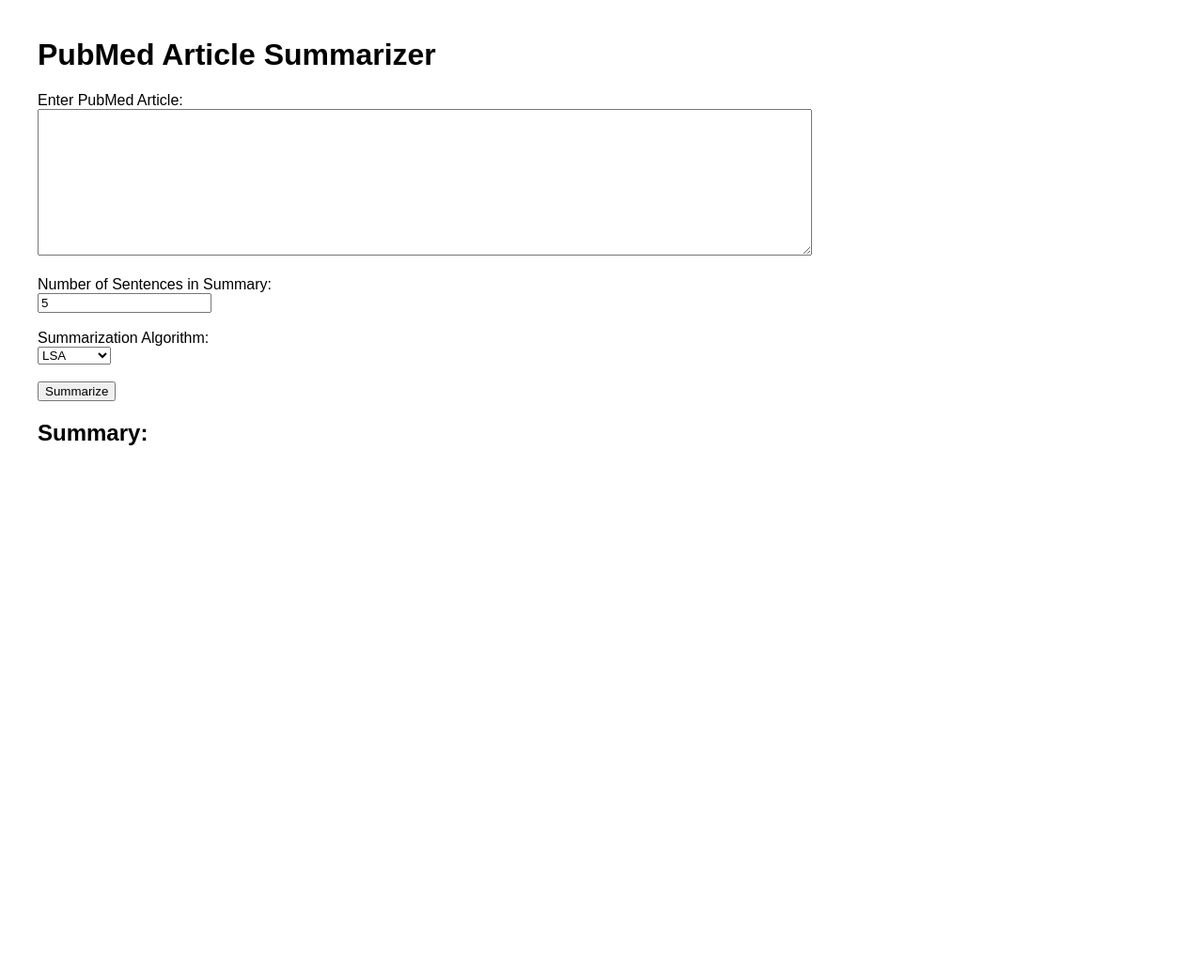
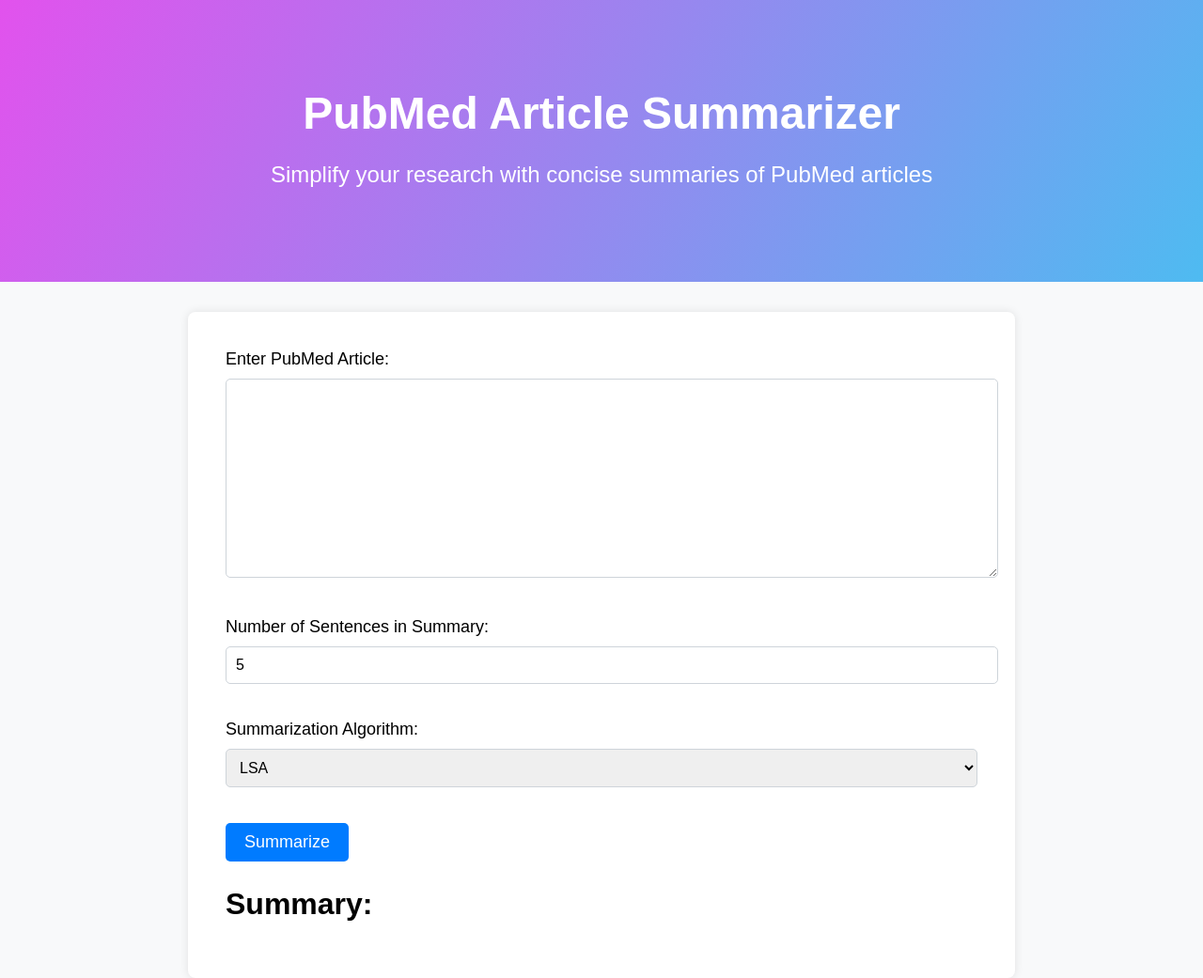
Before and after one commit to msarmadktk/Summarizer, a Flask app: page / in a window 1280 px wide. Shown: the whole page at 94% size. Before the commit the page ends 474 px from the top, so only its background shows below. Run offline with Flask 3, Linux system fonts and the light colour scheme.

Commit message:
Improving UI/UX

```diff
--- a/static/style.css
+++ b/static/style.css
@@ -1,4 +1,84 @@
 body {
     font-family: Arial, sans-serif;
-    margin: 40px;
+    margin: 0;
+    padding: 0;
+    background-color: #f8f9fa;
 }
+
+/* .hero {
+
+    margin-bottom: 2rem;
+    background-color: #007bff;
+    color: white;
+    padding: 100px 0;
+    text-align: center;
+} */
+
+.hero {
+    background: linear-gradient(120deg, #e252ed 0%, #4ebbf1 100%);
+    height: 300px;
+    display: flex;
+    justify-content: center;
+    align-items: center;
+    color: white;
+    text-align: center;
+    position: relative;
+    overflow: hidden;
+    margin-bottom: 2rem;
+}
+.hero-content h1 {
+    font-size: 48px;
+    margin-bottom: 20px;
+}
+
+.hero-content p {
+    font-size: 24px;
+    margin-bottom: 40px;
+}
+
+
+.container {
+    padding: 40px;
+    max-width: 800px;
+    margin: 0 auto;
+    background-color: white;
+    border-radius: 8px;
+    box-shadow: 0 0 10px rgba(0, 0, 0, 0.1);
+}
+
+h2 {
+    font-size: 32px;
+    margin-bottom: 20px;
+}
+
+label {
+    font-size: 18px;
+}
+
+textarea, input[type="number"], select {
+    width: 100%;
+    padding: 10px;
+    margin-top: 10px;
+    margin-bottom: 20px;
+    border: 1px solid #ced4da;
+    border-radius: 5px;
+    font-size: 16px;
+}
+
+textarea::placeholder {
+    color: #adb5bd;
+}
+
+.submit-button {
+    background-color: #007bff;
+    color: white;
+    padding: 10px 20px;
+    border: none;
+    border-radius: 5px;
+    font-size: 18px;
+    cursor: pointer;
+}
+
+.submit-button:hover {
+    background-color: #0056b3;
+}
--- a/templates/index.html
+++ b/templates/index.html
@@ -5,8 +5,13 @@
     <link rel="stylesheet" type="text/css" href="{{ url_for('static', filename='style.css') }}">
 </head>
 <body>
+    <div class="hero">
+        <div class="hero-content">
+            <h1>PubMed Article Summarizer</h1>
+            <p>Simplify your research with concise summaries of PubMed articles</p>
+        </div>
+    </div>
     <div class="container">
-        <h1>PubMed Article Summarizer</h1>
         <form method="post">
             <label for="article">Enter PubMed Article:</label><br>
             <textarea id="article" name="article" rows="10" cols="100"></textarea><br><br>
@@ -21,7 +26,7 @@
                 <option value="text_rank">TextRank</option>
             </select><br><br>
 
-            <input type="submit" value="Summarize">
+            <input class="submit-button" type="submit" value="Summarize">
         </form>
         <h2>Summary:</h2>
         <p>{{ summary }}</p>
```
Also changed, not shown: models.py (added, +11 -0 lines).
